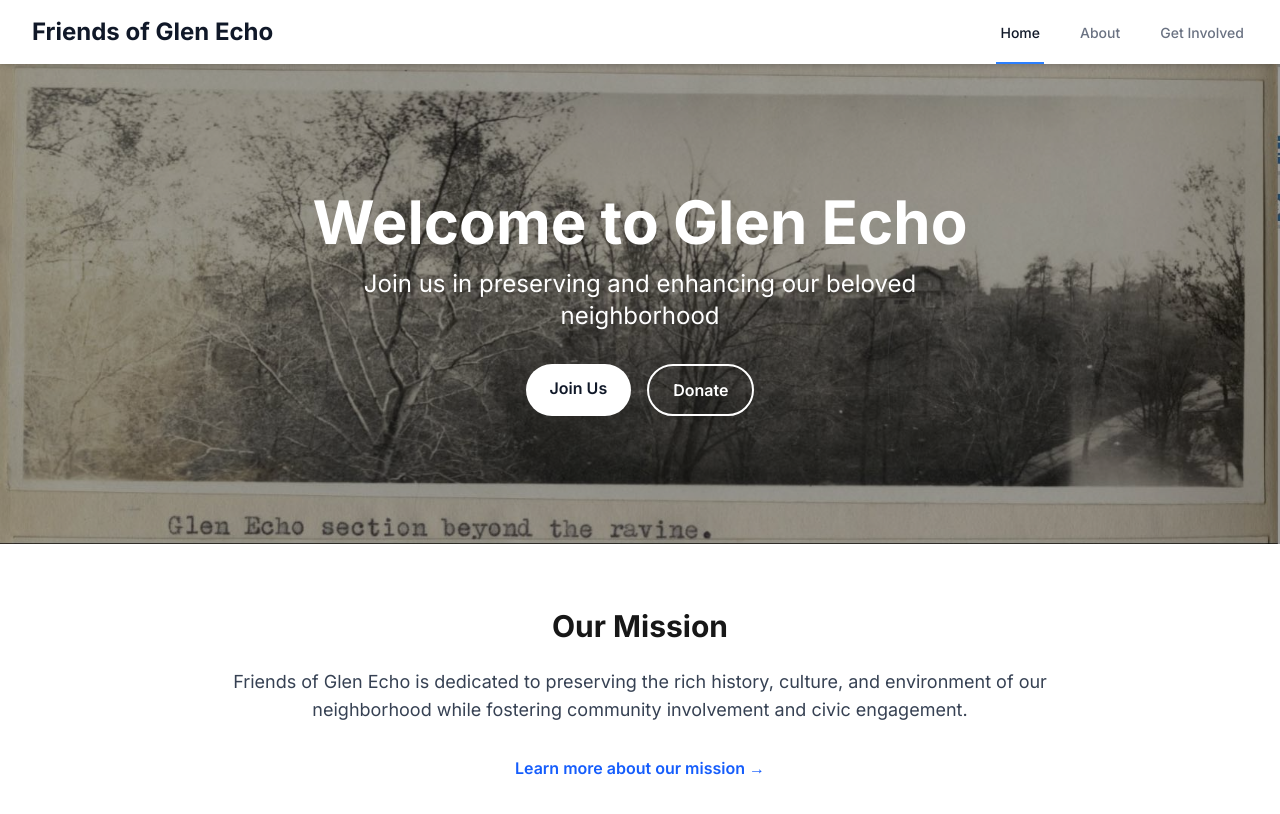
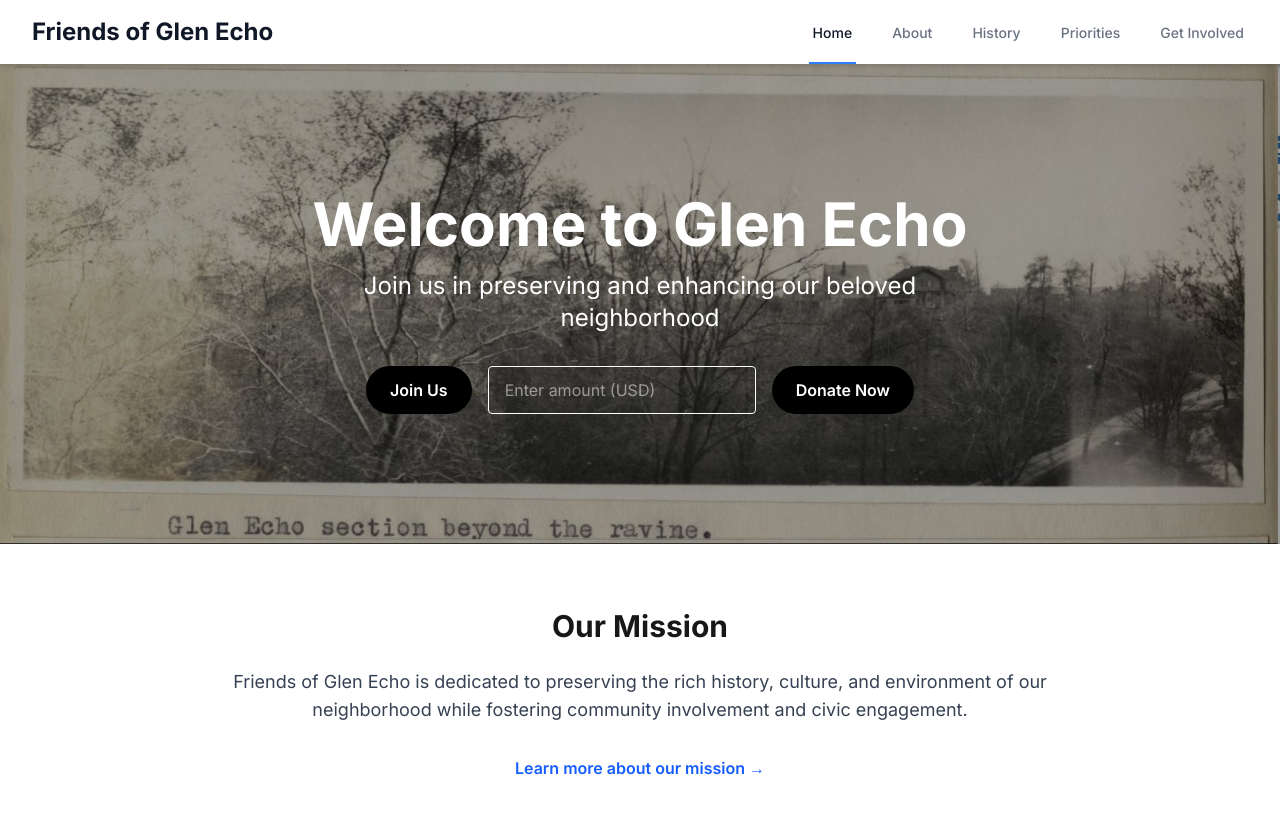
Before and after one commit to andrewjhinger/GlenEcho, a Next.js app: page / in a window 1280 px wide. Shown: the top 814 px of the page. Built offline with nearby package versions, Linux system fonts and the light colour scheme.

Commit message:
Ready to deploy

```diff
--- a/next.config.ts
+++ b/next.config.ts
@@ -3,6 +3,9 @@ import type { NextConfig } from "next";
 const nextConfig: NextConfig = {
   /* config options here */
   eslint: { ignoreDuringBuilds: true, },
+  images: {
+    domains: ['glenechoravine.com'],
+  },
 };
 
 export default nextConfig;
--- a/src/app/about/page.tsx
+++ b/src/app/about/page.tsx
@@ -33,26 +33,6 @@ export default function About() {
 
   return (
     <main className="min-h-screen">
-      {/* Hero Section */}
-      <section className="relative h-[60vh] flex items-center justify-center">
-        <div className="absolute inset-0">
-          <Image
-            src="/images/glen-echo-hero.jpg"
-            alt="Glen Echo Neighborhood"
-            fill
-            className="object-cover"
-            priority
-          />
-          <div className="absolute inset-0 bg-black/40" />
-        </div>
-        <div className="relative z-10 text-center text-white px-4">
-          <h1 className="text-4xl md:text-6xl font-bold mb-4">About Us</h1>
-          <p className="text-xl md:text-2xl max-w-2xl mx-auto">
-            Dedicated to preserving and enhancing our beloved neighborhood
-          </p>
-        </div>
-      </section>
-
       {/* Mission Statement */}
       <section className="py-16 px-4 bg-white">
         <div className="max-w-4xl mx-auto text-center">
@@ -74,7 +54,7 @@ export default function About() {
           <div className="grid md:grid-cols-2 gap-8 items-center">
             <div className="relative h-[400px]">
               <Image
-                src="/images/history.jpg"
+                src="/images/1926_calumet-bridge_nhsyearbook_1926.jpg"
                 alt="Glen Echo Historical Photo"
                 fill
                 className="object-cover rounded-lg"
@@ -82,7 +62,7 @@ export default function About() {
             </div>
             <div className="space-y-4">
               <p className="text-gray-700">
-                Founded in 1995, Friends of Glen Echo emerged from a group of
+                Founded in 2025, Friends of Glen Echo emerged from a group of
                 passionate residents who recognized the need to protect and enhance
                 our neighborhood&apos;s unique character. What started as a small
                 community initiative has grown into a thriving nonprofit
--- a/src/app/api/create-checkout-session/route.ts
+++ b/src/app/api/create-checkout-session/route.ts
@@ -3,8 +3,18 @@ import Stripe from 'stripe';
 
 const stripe = new Stripe(process.env.STRIPE_SECRET_KEY as string);
 
-export async function POST() {
+export async function POST(req: Request) {
   try {
+    console.log('Incoming content-type:', req.headers.get('content-type'));
+    const bodyText = await req.text();
+    console.log('Raw request body:', bodyText);
+
+    const { amount } = JSON.parse(bodyText);
+
+    if (!amount || isNaN(amount) || amount < 1) {
+      return new NextResponse('Invalid amount', { status: 400 });
+    }
+
     const session = await stripe.checkout.sessions.create({
       payment_method_types: ['card'],
       mode: 'payment',
@@ -15,7 +25,7 @@ export async function POST() {
             product_data: {
               name: 'Glen Echo Neighborhood Donation',
             },
-            unit_amount: 5000, // $50.00
+            unit_amount: Math.round(amount * 100), // Convert to cents
           },
           quantity: 1,
         },
@@ -24,9 +34,9 @@ export async function POST() {
       cancel_url: 'http://localhost:3000/cancel',
     });
 
-    return NextResponse.json({ id: session.id, url: session.url });
+    return NextResponse.json({ url: session.url });
   } catch (err: any) {
-    console.error(err.message);
+    console.error('Stripe session creation error:', err.message);
     return new NextResponse('Internal Server Error', { status: 500 });
   }
 }
--- a/src/app/get-involved/page.tsx
+++ b/src/app/get-involved/page.tsx
@@ -1,23 +1,39 @@
-'use client';
+import DonateButton from "@/components/DonateButton";
+import JoinUsLink from "@/components/JoinUsLink";
 
-import { useState } from 'react';
+export default function GetInvolved() {
+  return (
+    <main className="min-h-screen bg-white py-16 px-4">
+      <div className="max-w-3xl mx-auto space-y-16 text-gray-700 text-lg">
+        <header className="text-center">
+          <h1 className="text-4xl font-bold text-gray-900 mb-4">Get Involved</h1>
+          <p className="max-w-2xl mx-auto">
+            Glen Echo Ravine thrives because of neighbors and volunteers like you. There are many ways to contribute — from planning events and sharing ideas to lending a hand at cleanups or donating to sustain ongoing efforts.
+          </p>
+        </header>
 
-export default function DonateButton() {
-  const [loading, setLoading] = useState(false);
+        {/* Join Us Section */}
+        <section className="bg-white border border-gray-200 p-8 rounded-lg shadow-sm text-center">
+          <h2 className="text-2xl font-semibold text-gray-900 mb-2">Join Our Email List</h2>
+          <p className="mb-6">
+            Stay informed and help shape the future of Glen Echo. Join our email distribution to receive updates about planning meetings, neighborhood events, and volunteer opportunities.
+          </p>
+          <div className="flex justify-center">
+            <JoinUsLink />
+          </div>
+        </section>
 
-  const handleCheckout = async () => {
-    setLoading(true);
-    const res = await fetch('/api/create-checkout-session', {
-      method: 'POST',
-    });
-
-    const data = await res.json();
-    window.location.href = data.url; // Redirect to Stripe
-  };
-
-  return (
-    <button onClick={handleCheckout} disabled={loading}>
-      {loading ? 'Redirecting...' : 'Donate $50'}
-    </button>
+        {/* Donate Section */}
+        <section className="bg-white border border-gray-200 p-8 rounded-lg shadow-sm text-center">
+          <h2 className="text-2xl font-semibold text-gray-900 mb-2">Donate to Support Our Work</h2>
+          <p className="mb-6">
+            100% of your donation goes directly toward Glen Echo neighborhood initiatives — from ravine restoration and signage to supplies for community events.
+          </p>
+          <div className="flex justify-center">
+            <DonateButton />
+          </div>
+        </section>
+      </div>
+    </main>
   );
 }
--- a/src/app/page.tsx
+++ b/src/app/page.tsx
@@ -1,5 +1,7 @@
 import Image from "next/image";
 import Link from "next/link";
+import JoinUsLink from "@/components/JoinUsLink";
+import DonateButton from "@/components/DonateButton";
 
 export default function Home() {
   return (
@@ -24,18 +26,8 @@ export default function Home() {
             Join us in preserving and enhancing our beloved neighborhood
           </p>
           <div className="flex gap-4 justify-center">
-            <Link
-              href="/get-involved#membership"
-              className="px-6 py-3 bg-white text-gray-900 rounded-full font-semibold hover:bg-gray-100 transition-colors"
-            >
-              Join Us
-            </Link>
-            <Link
-              href="/get-involved#donations"
-              className="px-6 py-3 bg-transparent border-2 border-white text-white rounded-full font-semibold hover:bg-white/10 transition-colors"
-            >
-              Donate
-            </Link>
+            <JoinUsLink />
+            <DonateButton></DonateButton>
           </div>
         </div>
       </section>
--- /dev/null
+++ b/src/app/priorities/page.tsx
@@ -0,0 +1,24 @@
+import JoinUsLink from "@/components/DonateButton";
+
+export default function Priorities() {
+    return (
+        <main className="min-h-screen bg-white py-16 px-4">
+            <div className="max-w-4xl mx-auto space-y-8 text-gray-700 text-lg">
+                <h1 className="text-4xl font-bold text-gray-900">Our Priorities</h1>
+
+                <p>
+                    The Glen Echo neighborhood is committed to protecting and celebrating the unique natural, historic, and cultural features of the Glen Echo Ravine. Our priorities reflect the values of stewardship, community involvement, education, and sustainable restoration.
+                </p>
+
+                <h2 className="text-2xl font-semibold mt-8">Key Areas of Focus</h2>
+                <ul className="list-disc list-inside space-y-2">
+                    <li>Preservation and restoration of the ravine's native habitats</li>
+                    <li>Stormwater management and erosion control</li>
+                    <li>Community clean-up events and ecological stewardship</li>
+                    <li>Educational signage and historical interpretation</li>
+                    <li>Partnerships with local schools, parks, and environmental groups</li>
+                </ul>
+            </div>
+        </main>
+    );
+}
--- /dev/null
+++ b/src/components/DonateButton.tsx
@@ -0,0 +1,49 @@
+'use client';
+
+import { useState } from 'react';
+
+export default function DonateButton() {
+    const [loading, setLoading] = useState(false);
+    const [amount, setAmount] = useState('');
+
+    const handleCheckout = async () => {
+        if (!amount || Number(amount) < 1) {
+            alert('Please enter a valid amount');
+            return;
+        }
+
+        setLoading(true);
+
+        const res = await fetch('api/create-checkout-session', {
+            method: 'POST',
+            headers: {
+                'Content-Type': 'application/json',
+            },
+            body: JSON.stringify({ amount: Number(amount) }),
+        });
+
+        const data = await res.json();
+        window.location.href = data.url; // Redirect to Stripe
+    };
+
+    return (
+        <div className="flex flex-col sm:flex-row gap-4">
+            <input
+                type="number"
+                min="1"
+                value={amount}
+                onChange={(e) => setAmount(e.target.value)}
+                placeholder="Enter amount (USD)"
+                className="px-4 py-2 rounded border"
+                required
+            />
+            <button
+                onClick={handleCheckout}
+                disabled={loading}
+                className="px-6 py-3 bg-black text-white rounded-full font-semibold hover:bg-gray-800 transition-colors"
+            >
+                {loading ? 'Processing...' : 'Donate Now'}
+            </button>
+        </div>
+    );
+}
--- /dev/null
+++ b/src/components/JoinUsLink.tsx
@@ -0,0 +1,17 @@
+import React from 'react';
+
+const JoinUsLink = () => {
+    return (
+        <a
+            href="https://forms.gle/your-google-form-id"
+            target="_blank"
+            rel="noopener noreferrer"
+            className="inline-block px-6 py-3 bg-black text-white rounded-full font-semibold hover:bg-gray-800 transition-colors"
+
+        >
+            Join Us
+        </a>
+    );
+};
+
+export default JoinUsLink;
--- a/src/components/Navigation.tsx
+++ b/src/components/Navigation.tsx
@@ -11,6 +11,8 @@ export default function Navigation() {
   const navItems = [
     { href: '/', label: 'Home' },
     { href: '/about', label: 'About' },
+    { href: '/history', label: 'History' },
+    { href: '/priorities', label: 'Priorities' },
     { href: '/get-involved', label: 'Get Involved' },
   ];
 
@@ -31,8 +33,7 @@ export default function Navigation() {
               <Link
                 key={item.href}
                 href={item.href}
-                className={`inline-flex items-center px-1 pt-1 border-b-2 text-sm font-medium ${
-                  pathname === item.href
+                className={`inline-flex items-center px-1 pt-1 border-b-2 text-sm font-medium ${pathname === item.href
                   ? 'border-blue-500 text-gray-900'
                   : 'border-transparent text-gray-500 hover:border-gray-300 hover:text-gray-700'
                   }`}
@@ -92,8 +93,7 @@ export default function Navigation() {
             <Link
               key={item.href}
               href={item.href}
-              className={`block pl-3 pr-4 py-2 border-l-4 text-base font-medium ${
-                pathname === item.href
+              className={`block pl-3 pr-4 py-2 border-l-4 text-base font-medium ${pathname === item.href
                 ? 'bg-blue-50 border-blue-500 text-blue-700'
                 : 'border-transparent text-gray-500 hover:bg-gray-50 hover:border-gray-300 hover:text-gray-700'
                 }`}
```
Also changed, not shown: src/app/history/page.tsx (added, +49 -0 lines), public/images/1926_calumet-bridge_nhsyearbook_1926.jpg (added). Lines whose indentation alone changed are shown as unchanged.
